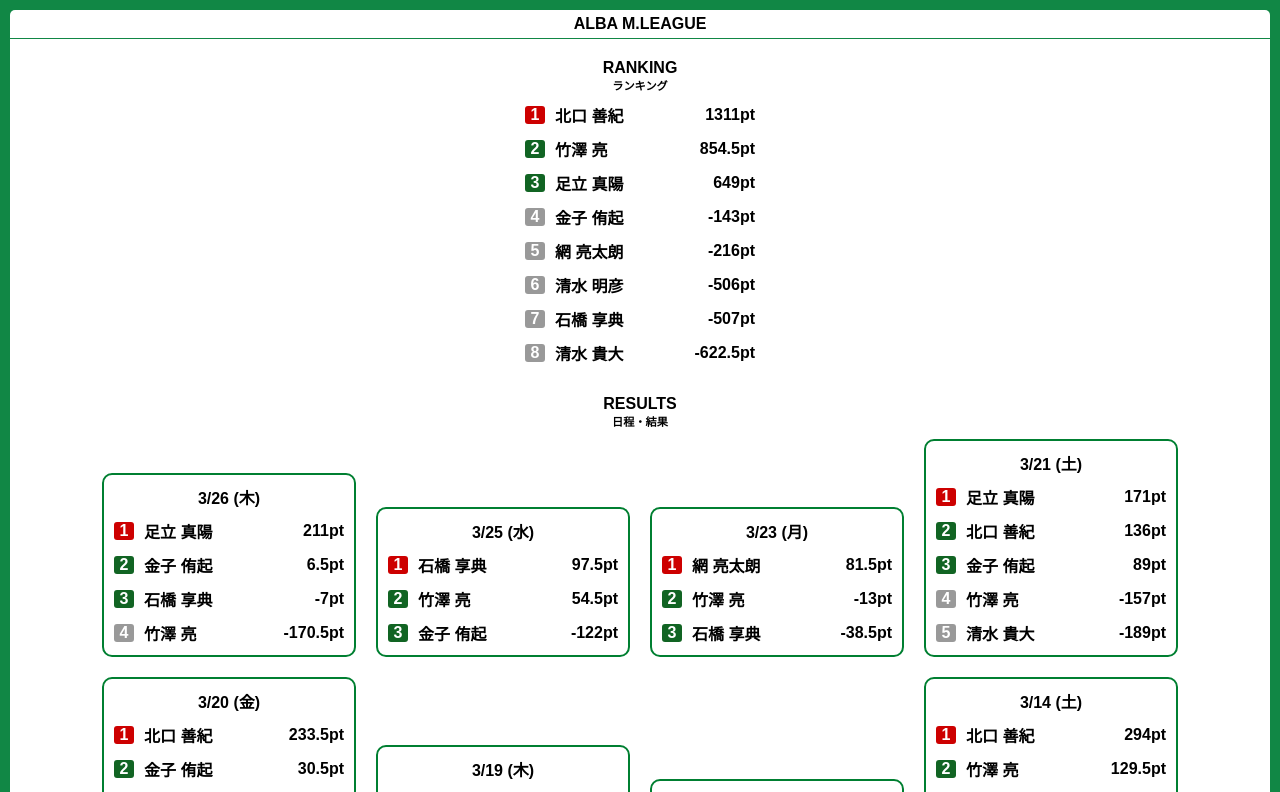
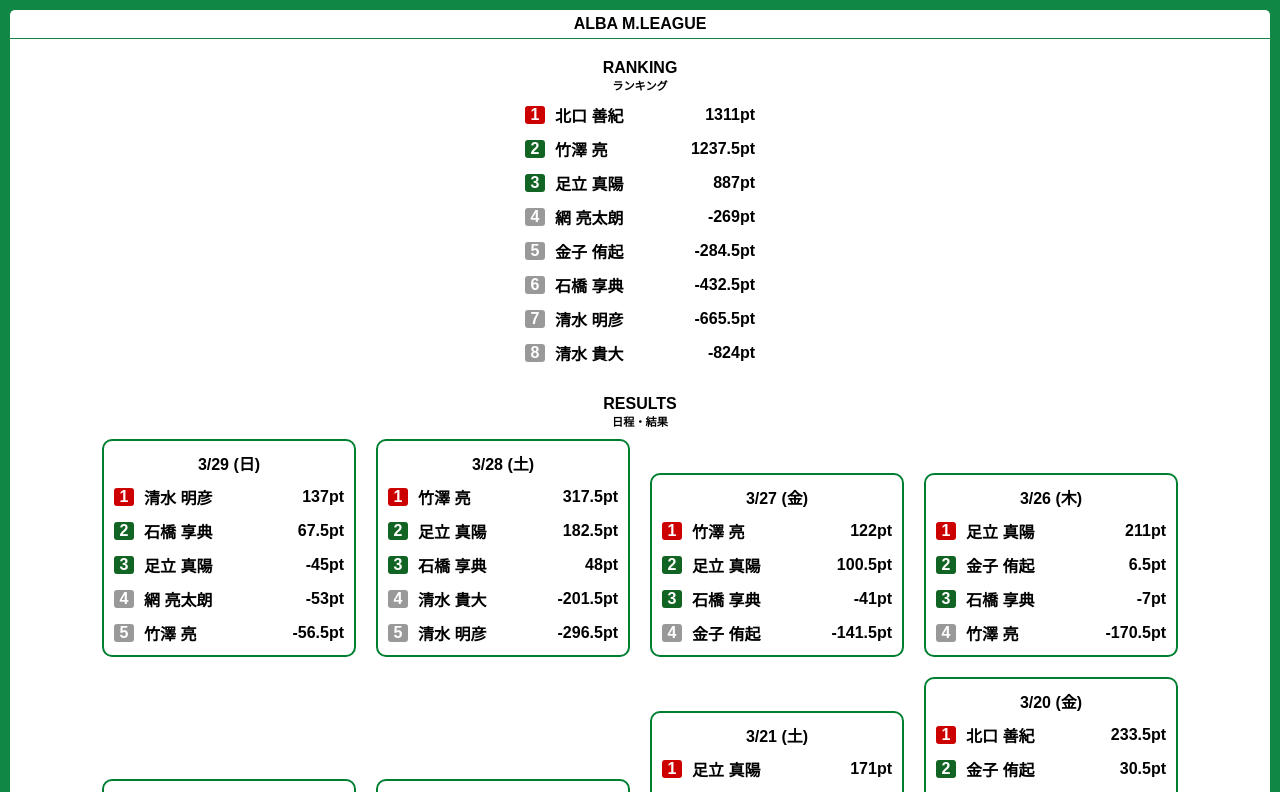
Before and after one commit to peichan/alba-mleague, an Angular app: page / in a window 1280 px wide. Shown: the top 792 px of the page. Built offline with nearby package versions, Linux system fonts and the light colour scheme.

Commit message:
add 3/2Y

```diff
--- a/src/app/app.component.ts
+++ b/src/app/app.component.ts
@@ -21,6 +21,26 @@
 }
 
 const dayResults: DayResult[] = [
+  new DayResult("3/29 (日)", [
+    new Result("清水 明彦", 137),
+    new Result("石橋 享典", 67.5),
+    new Result("足立 真陽", -45),
+    new Result("網 亮太朗", -53),
+    new Result("竹澤 亮", -56.5)
+  ]),
+  new DayResult("3/28 (土)", [
+    new Result("竹澤 亮", 317.5),
+    new Result("足立 真陽", 182.5),
+    new Result("石橋 享典", 48),
+    new Result("清水 貴大", -201.5),
+    new Result("清水 明彦", -296.5)
+  ]),
+  new DayResult("3/27 (金)", [
+    new Result("竹澤 亮", 122),
+    new Result("足立 真陽", 100.5),
+    new Result("石橋 享典", -41),
+    new Result("金子 侑起", -141.5)
+  ]),
   new DayResult("3/26 (木)", [
     new Result("足立 真陽", 211),
     new Result("金子 侑起", 6.5),
```
